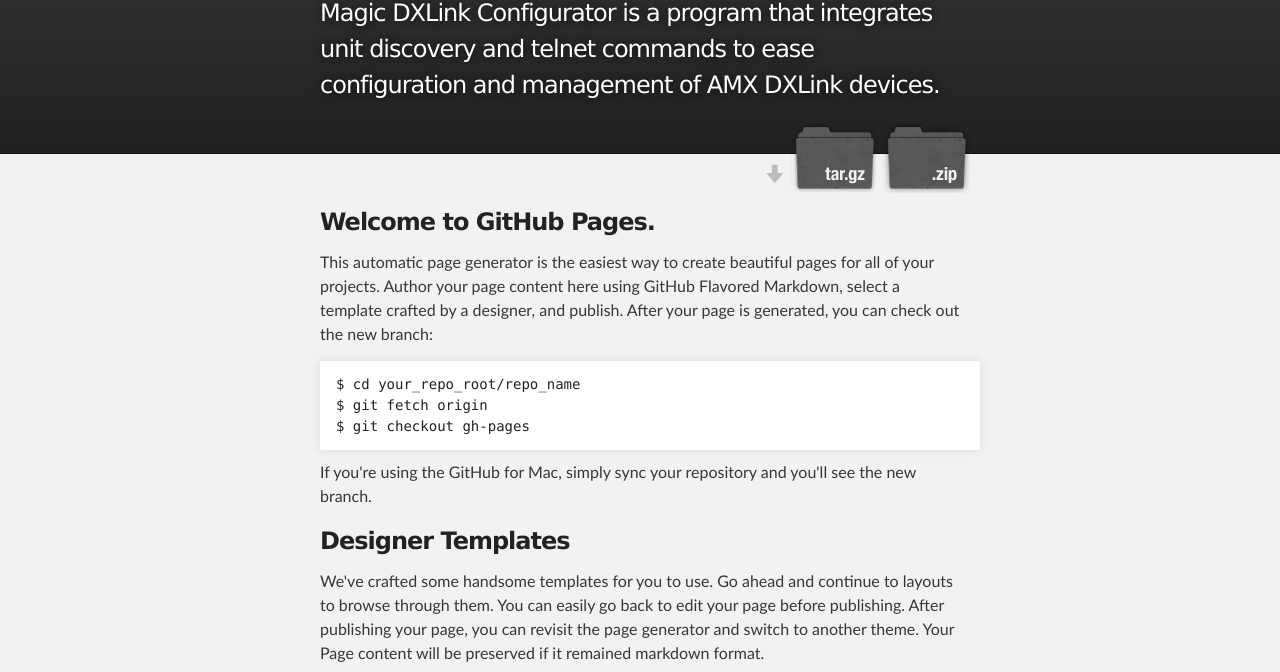
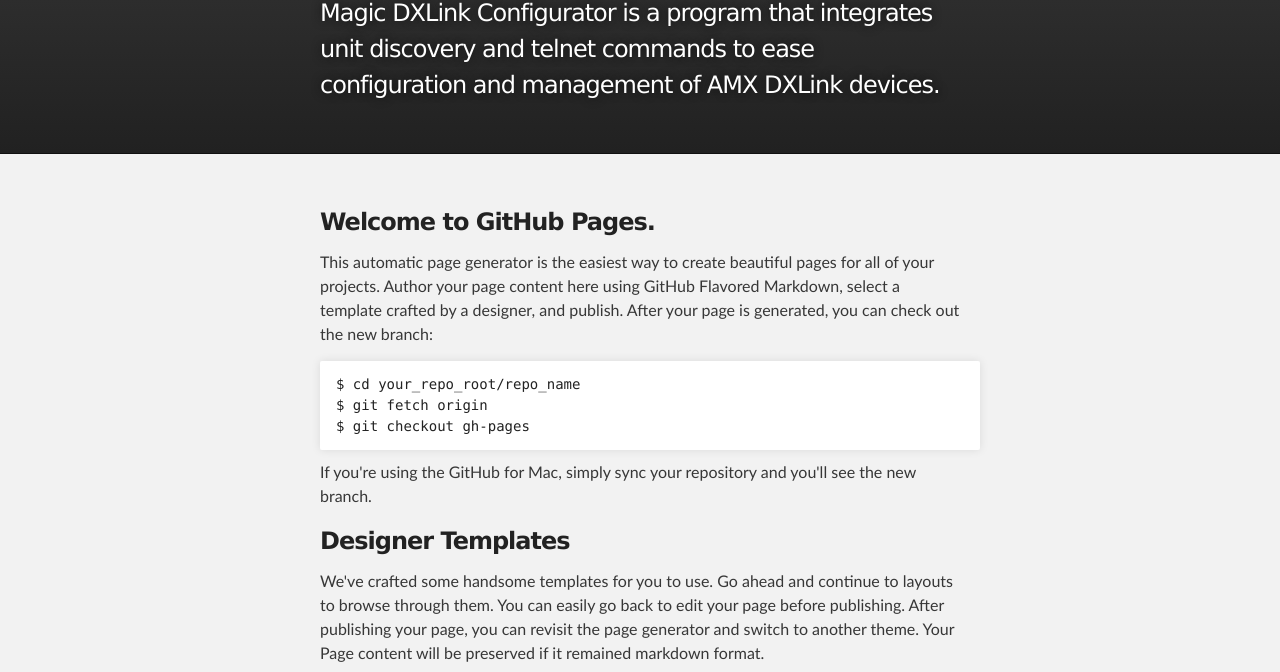
Before and after one commit to jmagic/magic_dxlink_configurator, a plain HTML site: page index.html in a window 1280 px wide. Shown: the part 128-800 px from the top of the page. Drawn offline with Linux system fonts and the light colour scheme.

Commit message:
updated index.html

```diff
--- a/index.html
+++ b/index.html
@@ -21,10 +21,6 @@
           <h1 id="project_title">Magic-dxlink-configurator</h1>
           <h2 id="project_tagline">Magic DXLink Configurator is a program that integrates unit discovery and telnet commands to ease configuration and management of AMX DXLink devices.</h2>
 
-            <section id="downloads">
-              <a class="zip_download_link" href="https://github.com/AMXAUNZ/Magic-DXLink-Configurator/zipball/master">Download this project as a .zip file</a>
-              <a class="tar_download_link" href="https://github.com/AMXAUNZ/Magic-DXLink-Configurator/tarball/master">Download this project as a tar.gz file</a>
-            </section>
         </header>
     </div>
 
```
Also changed, not shown: 1 other file.
